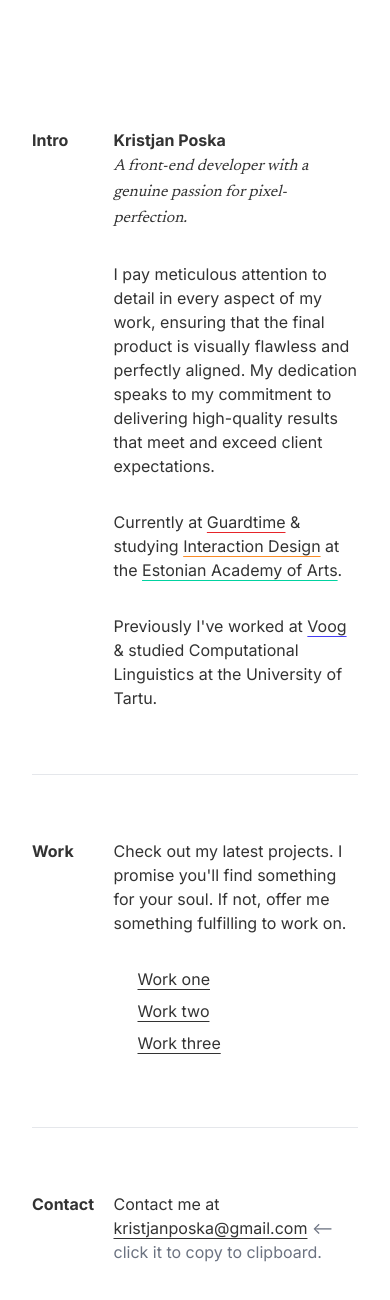
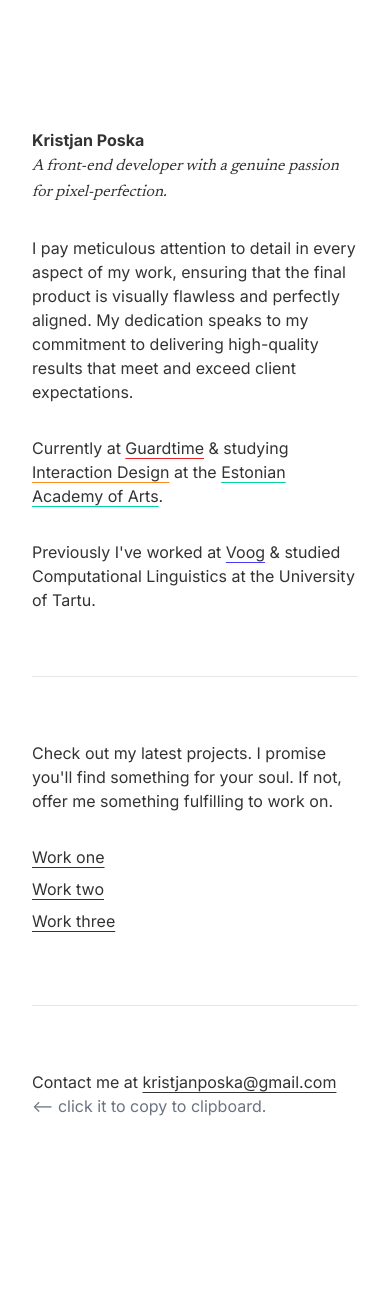
Before and after one commit to pxska/portfolio, a Next.js app: page / in a window 390 px wide. Shown: the top 1300 px of the page. After the commit the page ends 1278 px from the top, so only its background shows below. Built offline with nearby package versions, Linux system fonts and the light colour scheme.

Commit message:
Add some breakpoint magic

```diff
--- a/src/components/Contact.js
+++ b/src/components/Contact.js
@@ -9,11 +9,11 @@ function Contact() {
 
   return (
     <div className="flex">
-      <div className="w-3/12">
+      <div className="w-3/12 sm:hidden">
         <h1 className="font-bold">Contact</h1>
       </div>
 
-      <div className="w-9/12">
+      <div className="w-9/12 sm:w-full">
         <p className="mb-8">
           <span>Contact me at </span>
           <button id="email" className={styles.link} onClick={copyToClipboard}>
--- a/src/components/Intro.js
+++ b/src/components/Intro.js
@@ -7,11 +7,11 @@ import styles from '@/styles/Index.module.scss';
 function Intro() {
   return (
     <div className="flex">
-      <div className="w-3/12">
+      <div className="w-3/12 sm:hidden">
         <h1 className="font-bold">Intro</h1>
       </div>
 
-      <div className="w-9/12">
+      <div className="w-9/12 sm:w-full">
         <div className="mb-8">
           <h1 className="font-bold">Kristjan Poska</h1>
           <em>
--- a/src/components/Work.js
+++ b/src/components/Work.js
@@ -5,27 +5,27 @@ import styles from '@/styles/Index.module.scss';
 function Work() {
   return (
     <div className="flex">
-      <div className="w-3/12">
+      <div className="w-3/12 sm:hidden">
         <h1 className="font-bold">Work</h1>
       </div>
 
-      <div className="w-9/12">
+      <div className="w-9/12 sm:w-full">
         <p className="mb-8">
           Check out my latest projects. I promise you&apos;ll find something for
           your soul. If not, offer me something fulfilling to work on.
         </p>
         <ul>
-          <li className="list-none pb-2 pl-2">
+          <li className="list-none pb-2">
             <Link className={styles.link} href="#">
               Work one
             </Link>
           </li>
-          <li className="list-none pb-2 pl-2">
+          <li className="list-none pb-2">
             <Link className={styles.link} href="#">
               Work two
             </Link>
           </li>
-          <li className="list-none pb-2 pl-2">
+          <li className="list-none pb-2">
             <Link className={styles.link} href="#">
               Work three
             </Link>
--- a/src/styles/globals.css
+++ b/src/styles/globals.css
@@ -36,5 +36,5 @@ a, button {
 }
 
 ul {
-  padding-inline-start: 16px;
+  padding-inline-start: 0;
 }
--- a/tailwind.config.js
+++ b/tailwind.config.js
@@ -3,6 +3,13 @@ module.exports = {
   content: ['./src/**/*.{js,ts,jsx,tsx}'],
   theme: {
     extend: {},
+    screens: {
+      '2xl': {max: '1535px'}, // => @media (max-width: 1535px) { ... }
+      xl: {max: '1279px'}, // => @media (max-width: 1279px) { ... }
+      lg: {max: '1023px'}, // => @media (max-width: 1023px) { ... }
+      md: {max: '767px'}, // => @media (max-width: 767px) { ... }
+      sm: {max: '639px'}, // => @media (max-width: 639px) { ... }
+    },
   },
   plugins: [],
 };
```
